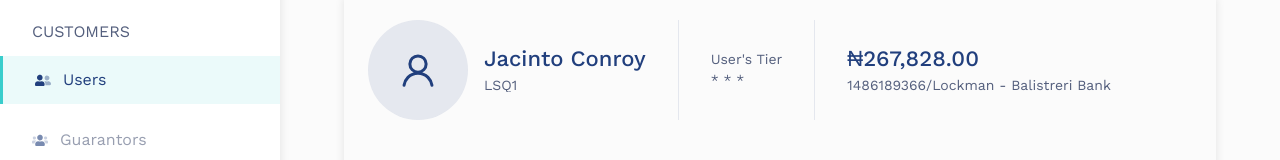
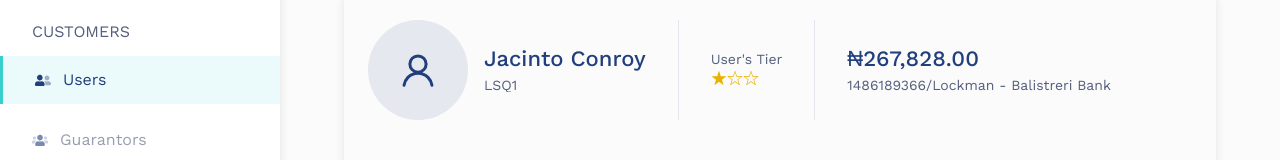
Before and after one commit to NARUDESIGNS/lendsqr-fe-test, a Vue app: page /users/1 in a window 1280 px wide. Shown: the part 316-476 px from the top of the page. Built offline with nearby package versions, Linux system fonts and the light colour scheme.

Commit message:
added ratings to summary card for users

```diff
--- /dev/null
+++ b/src/assets/vue-icons/StarEmptyIcon.vue
@@ -0,0 +1,15 @@
+<template>
+<svg width="16" height="16" viewBox="0 0 16 16" fill="none" xmlns="http://www.w3.org/2000/svg">
+<g clip-path="url(#clip0_5530_1564)">
+<path fill-rule="evenodd" clip-rule="evenodd" d="M7.98439 0.959992C7.85189 0.966867 7.73688 1.05437 7.69563 1.18062L6.08939 5.99998H0.945073V6.0006C0.806948 6.0006 0.684449 6.08935 0.641953 6.2206C0.598828 6.35185 0.645078 6.49561 0.755703 6.5781L4.93442 9.63379L3.32818 14.6213V14.6207C3.28506 14.7532 3.33256 14.8976 3.44506 14.9788C3.55756 15.0607 3.70943 15.0601 3.82131 14.9782L8.00003 11.9225L12.1788 14.9782C12.2906 15.0601 12.4425 15.0607 12.555 14.9788C12.6675 14.8976 12.715 14.7532 12.6719 14.6207L11.0656 9.63316L15.2444 6.57748V6.5781C15.355 6.49561 15.4012 6.35185 15.3581 6.2206C15.3156 6.08935 15.1931 6.0006 15.055 6.0006H9.91068L8.30444 1.18124V1.18062C8.26006 1.04374 8.1288 0.953112 7.98444 0.959992H7.98439ZM8.00001 2.29374L9.37564 6.41998V6.4206C9.41814 6.55185 9.54127 6.64122 9.68001 6.6406H14.0738L10.4987 9.255V9.25563C10.3875 9.33688 10.3406 9.48062 10.3831 9.61251L11.7587 13.8807L8.1893 11.2712H8.18867C8.07617 11.1887 7.92368 11.1887 7.81117 11.2712L4.24173 13.8807L5.61736 9.61251H5.61673C5.65923 9.48063 5.61236 9.33687 5.50111 9.25563L1.92607 6.64123H6.31983V6.6406C6.45858 6.64123 6.5817 6.55185 6.6242 6.4206L7.99983 2.29436L8.00001 2.29374Z" fill="#E9B200"/>
+</g>
+<defs>
+<clipPath id="clip0_5530_1564">
+<rect width="16" height="16" fill="white"/>
+</clipPath>
+</defs>
+</svg>
+</template>
+<script setup lang="ts">
+// StarEmptyIcon generated from star-empty.svg
+</script>
--- /dev/null
+++ b/src/assets/vue-icons/StarFilledIcon.vue
@@ -0,0 +1,8 @@
+<template>
+<svg width="16" height="16" viewBox="0 0 16 16" fill="none" xmlns="http://www.w3.org/2000/svg">
+<path fill-rule="evenodd" clip-rule="evenodd" d="M7.98572 1.28751C7.85197 1.29314 7.73572 1.38126 7.69447 1.50876L6.18759 6.17996L1.28071 6.16996C1.14196 6.16996 1.01821 6.25934 0.975716 6.39121C0.932591 6.52371 0.980091 6.66809 1.09259 6.74996L5.06891 9.62676L3.54203 14.293C3.49891 14.4249 3.54578 14.5699 3.65828 14.6511C3.77016 14.733 3.92265 14.733 4.03454 14.6511L7.9995 11.758L11.9657 14.6511C12.0776 14.733 12.2301 14.733 12.342 14.6511C12.4545 14.5699 12.5014 14.4249 12.4582 14.293L10.9314 9.62676L14.9077 6.74996C15.0202 6.66809 15.0677 6.52371 15.0246 6.39121C14.9814 6.25933 14.8583 6.16996 14.7196 6.17059L9.81269 6.18059L8.30393 1.50939V1.50876C8.25956 1.37188 8.12957 1.28188 7.98581 1.28751L7.98572 1.28751Z" fill="#E9B200"/>
+</svg>
+</template>
+<script setup lang="ts">
+// StarFilledIcon generated from star-filled.svg
+</script>
--- a/src/components/table/TableData.vue
+++ b/src/components/table/TableData.vue
@@ -357,8 +357,8 @@ const navigateToUserDetails = () => {
 
 .modal {
   position: absolute;
-  top: v-bind("`${modalPosition.top}px`");
-  right: 0;
+  top: v-bind("`${modalPosition.top + 50}px`");
+  right: 40px;
   z-index: 1;
   background: colors.use(bg-primary);
   border-radius: 4px;
--- a/src/components/table/TableRecord.vue
+++ b/src/components/table/TableRecord.vue
@@ -19,7 +19,7 @@ defineProps<{
 }>();
 
 defineEmits<{
-  showMore: [event: MouseEvent];
+  "show-more": [event: MouseEvent];
 }>();
 </script>
 
--- a/src/pages/users/UserSummaryCard.vue
+++ b/src/pages/users/UserSummaryCard.vue
@@ -1,7 +1,10 @@
 <script setup lang="ts">
+import StarEmptyIcon from "@/assets/vue-icons/StarEmptyIcon.vue";
+import StarFilledIcon from "@/assets/vue-icons/StarFilledIcon.vue";
 import UserOutlineIcon from "@/assets/vue-icons/UserOutlineIcon.vue";
+import { computed } from "vue";
 
-defineProps<{
+const props = defineProps<{
   /** id */
   id: string;
   /** Full Name */
@@ -15,6 +18,8 @@ defineProps<{
   /**  Account Name */
   accountName: string;
 }>();
+
+const rateCount = computed(() => props.userRating);
 </script>
 
 <template>
@@ -32,7 +37,8 @@ defineProps<{
       <hr :class="$style.divider" />
       <div :class="$style.tierRating">
         <p>User's Tier</p>
-        <span>* * *</span>
+        <StarFilledIcon v-for="index of rateCount" :key="index" />
+        <StarEmptyIcon v-for="index of 3 - rateCount" :key="index" />
       </div>
       <hr :class="$style.divider" />
       <div :class="$style.accountDetails">
```
Also changed, not shown: src/assets/icons/star-empty.svg (added), src/assets/icons/star-filled.svg (added).
